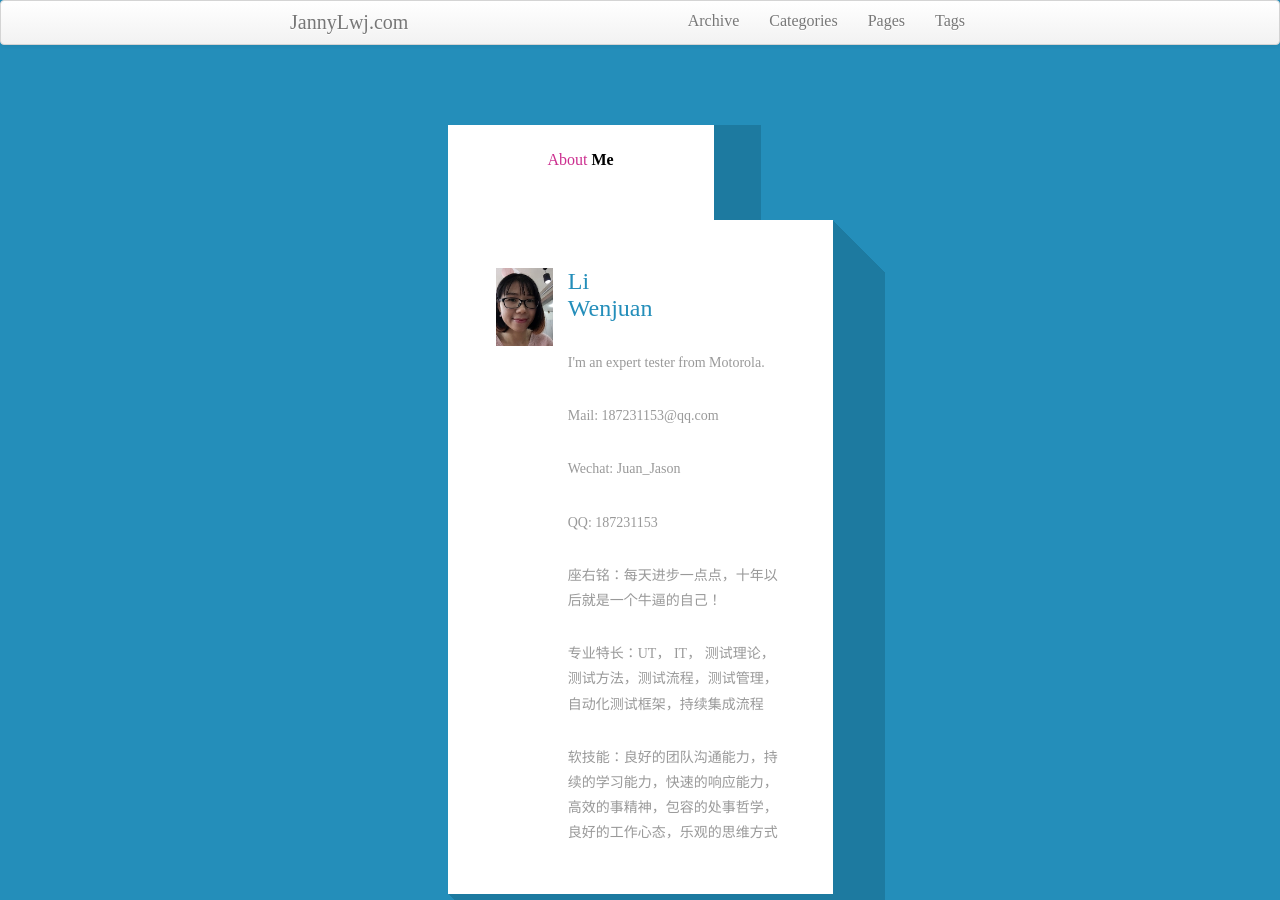
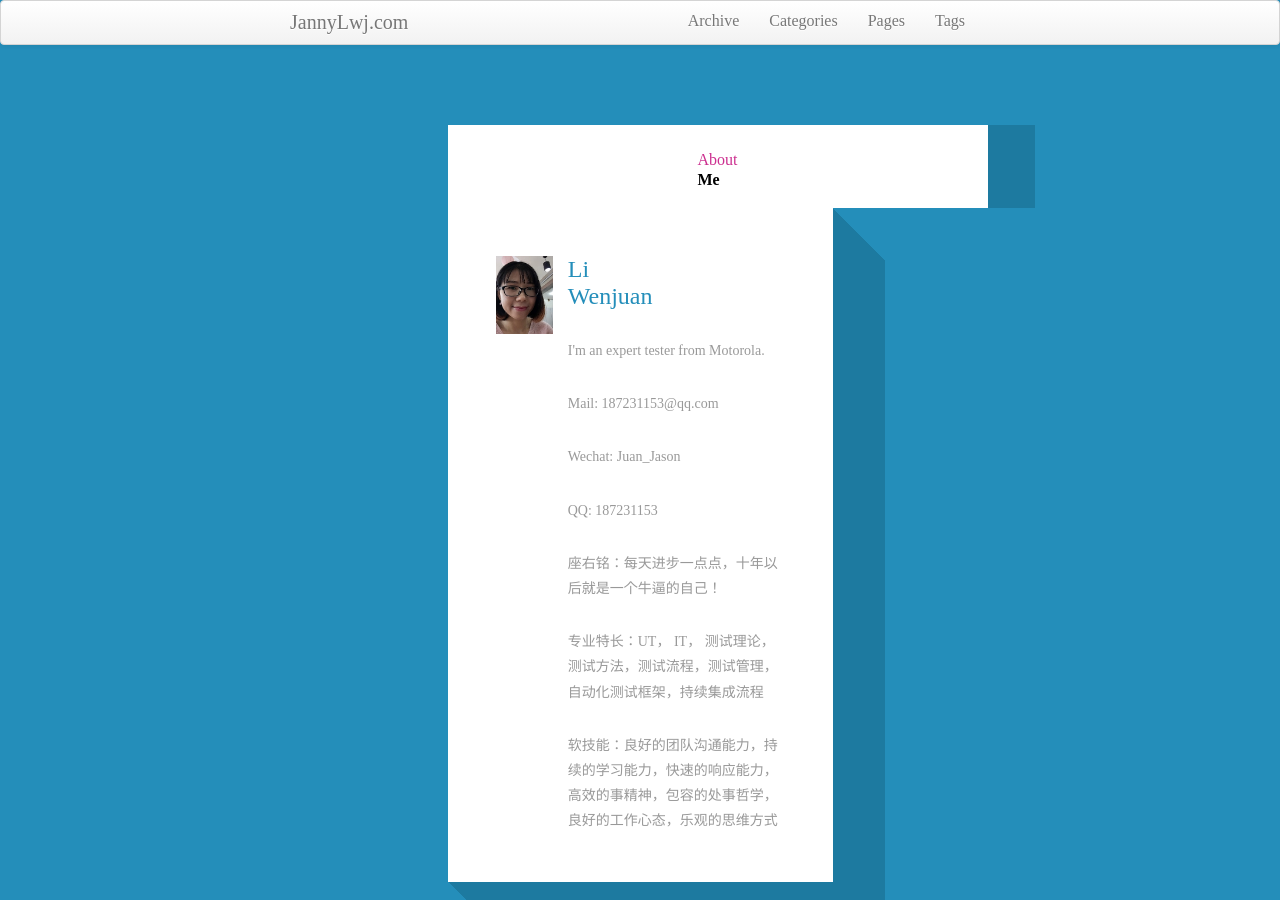
Before and after one commit to JannyLwj/JannyLwj.github.io, a Jekyll site: the page index.html, which Jekyll copies as it is, in a window 1280 px wide. Built offline with Jekyll 4.4.1, drawn with Linux system fonts in a browser that asks for light colours; some web fonts are replaced.

Commit message:
Update style.css

```diff
--- a/assets/css/style.css
+++ b/assets/css/style.css
@@ -95,7 +95,7 @@ div#horizontalTab {
 	color:#fff;
     font-size: 1em;
     cursor: pointer;
-    padding:25px 100px 50px;
+    padding:25px 250px 18px;
     display: inline-block;
     margin: 0;
     list-style: none;
```
